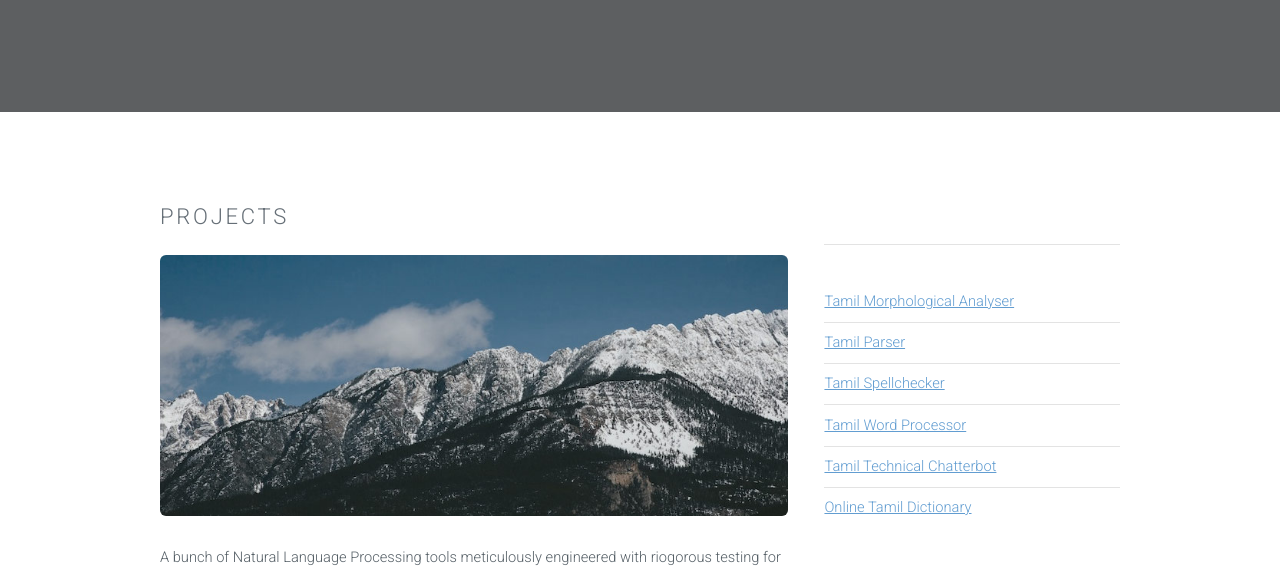
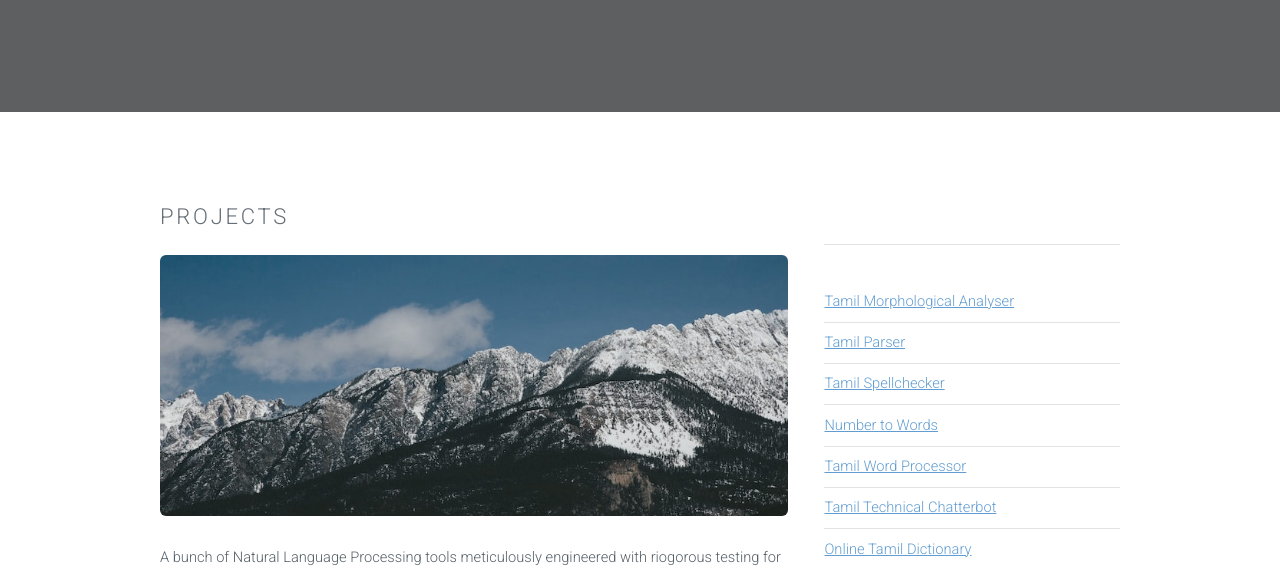
Before and after one commit to tacola-auceg/tacola-auceg.github.io, a plain HTML site: page index.html in a window 1280 px wide. Shown: the part 222-797 px from the top of the page. Drawn offline with Linux system fonts and the light colour scheme.

Commit message:
Number to words added

```diff
--- a/index.html
+++ b/index.html
@@ -55,6 +55,7 @@
 									<li><a href="https://github.com/tacola-auceg/morpha_ta">Tamil Morphological Analyser</a></li>
 									<li><a href="https://github.com/tacola-auceg/parser_ta">Tamil Parser</a></li>
 									<li><a href="https://github.com/tacola-auceg/spellchecker_ta">Tamil Spellchecker</a></li>
+									<li><a href="https://github.com/tacola-auceg/NumbertoWords">Number to Words</a></li>
 									<li><a href="#">Tamil Word Processor</a></li>
 									<li><a href="#">Tamil Technical Chatterbot</a></li>
 									<li><a href="#">Online Tamil Dictionary</a></li>
```
